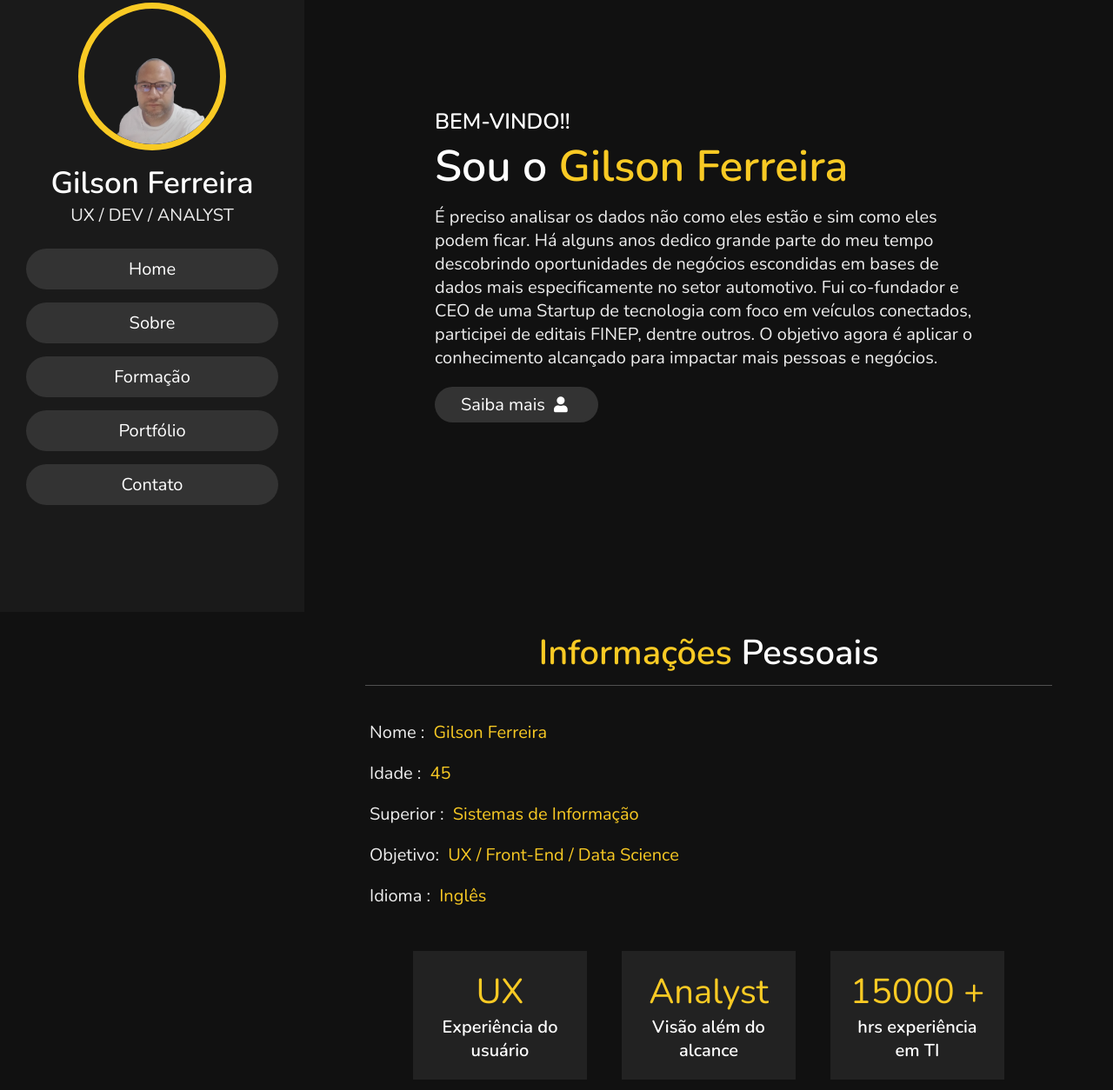
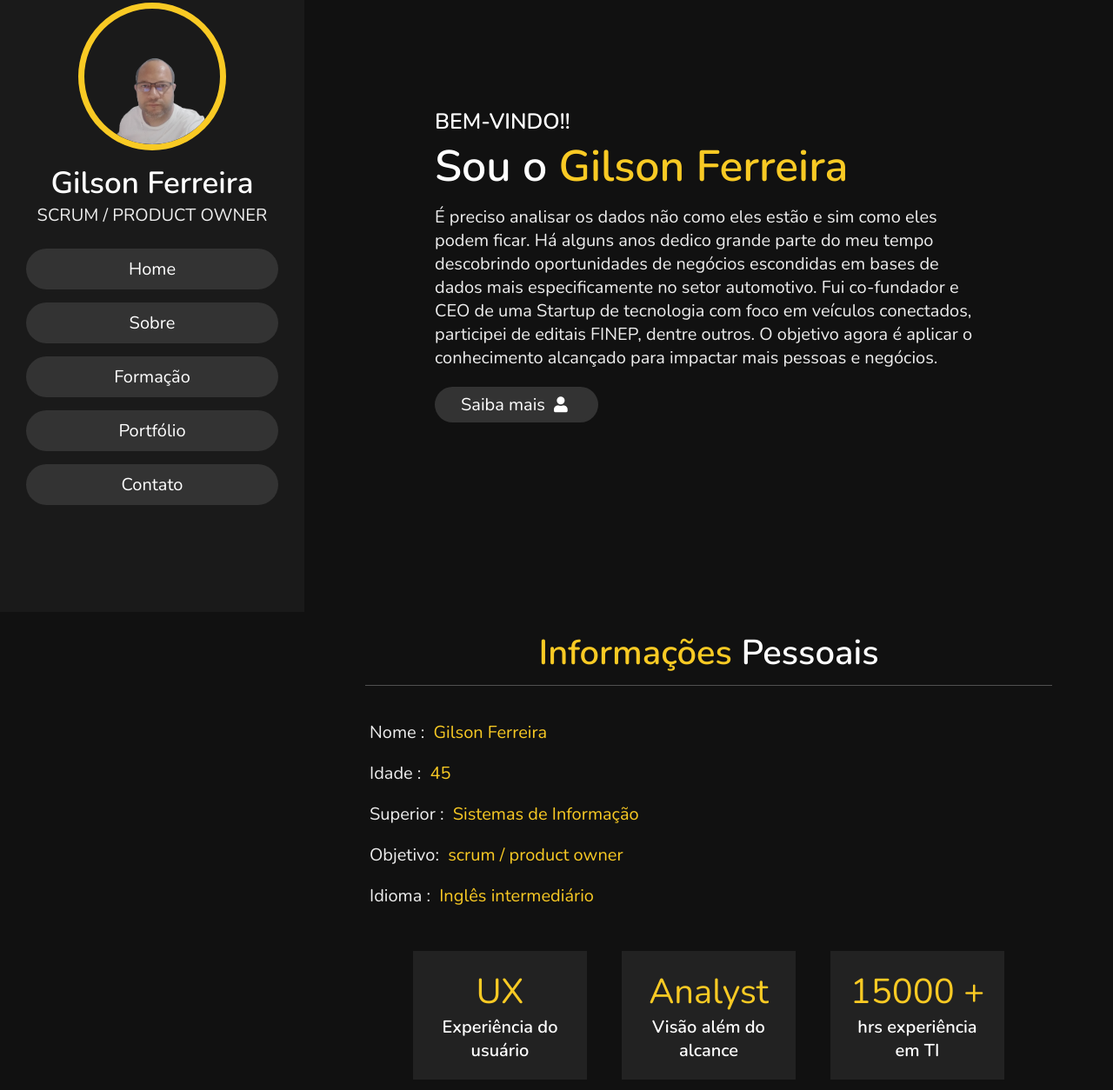
Before and after one commit to GSFerr/portfolio, a plain HTML site: page index.html in a window 1280 px wide. Shown: the part 96-1350 px from the top of the page at 87% size. Drawn offline with nearby package versions, Linux system fonts and the light colour scheme.

Commit message:
update portfólio

```diff
--- a/index.html
+++ b/index.html
@@ -23,7 +23,7 @@
     <div class="user">
         <img src="images/gilson1.png" alt="">
         <h3 class="name">Gilson Ferreira</h3>
-        <p class="post">UX / DEV / ANALYST</p>
+        <p class="post">SCRUM / PRODUCT OWNER</p>
     </div>
 
     <nav class="navbar">
@@ -71,8 +71,8 @@
         <h3> <span> Nome : </span> Gilson Ferreira </h3>
         <h3> <span> Idade : </span> 45 </h3>
         <h3> <span> Superior : </span> Sistemas de Informação </h3>
-        <h3> <span> Objetivo: </span> UX / Front-End / Data Science </h3>
-        <h3> <span> Idioma : </span> Inglês </h3>
+        <h3> <span> Objetivo: </span> scrum / product owner </h3>
+        <h3> <span> Idioma : </span> Inglês intermediário </h3>
         <!--<a href="#"><button class="btn"> download CV <i class="fas fa-download"></i> </button></a>-->
     </div>
 
```
